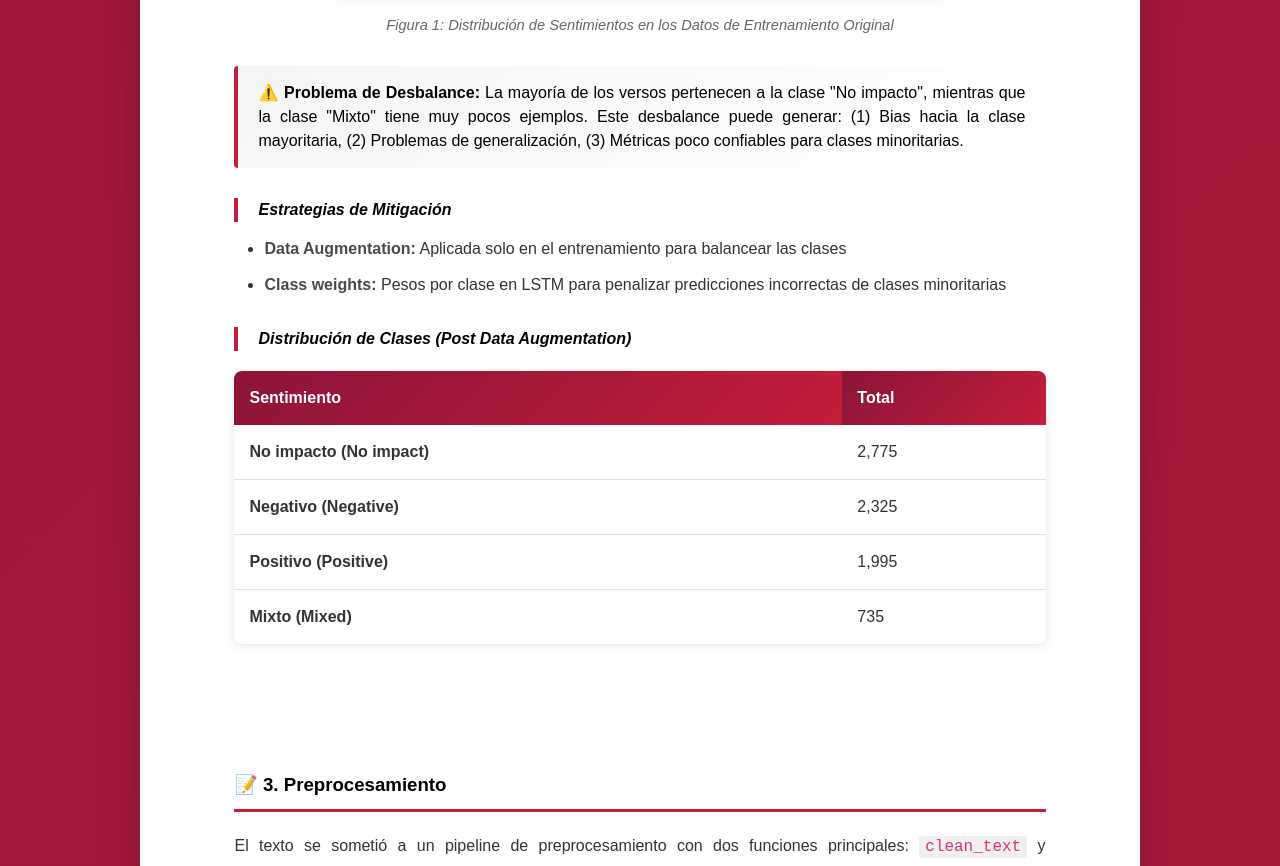
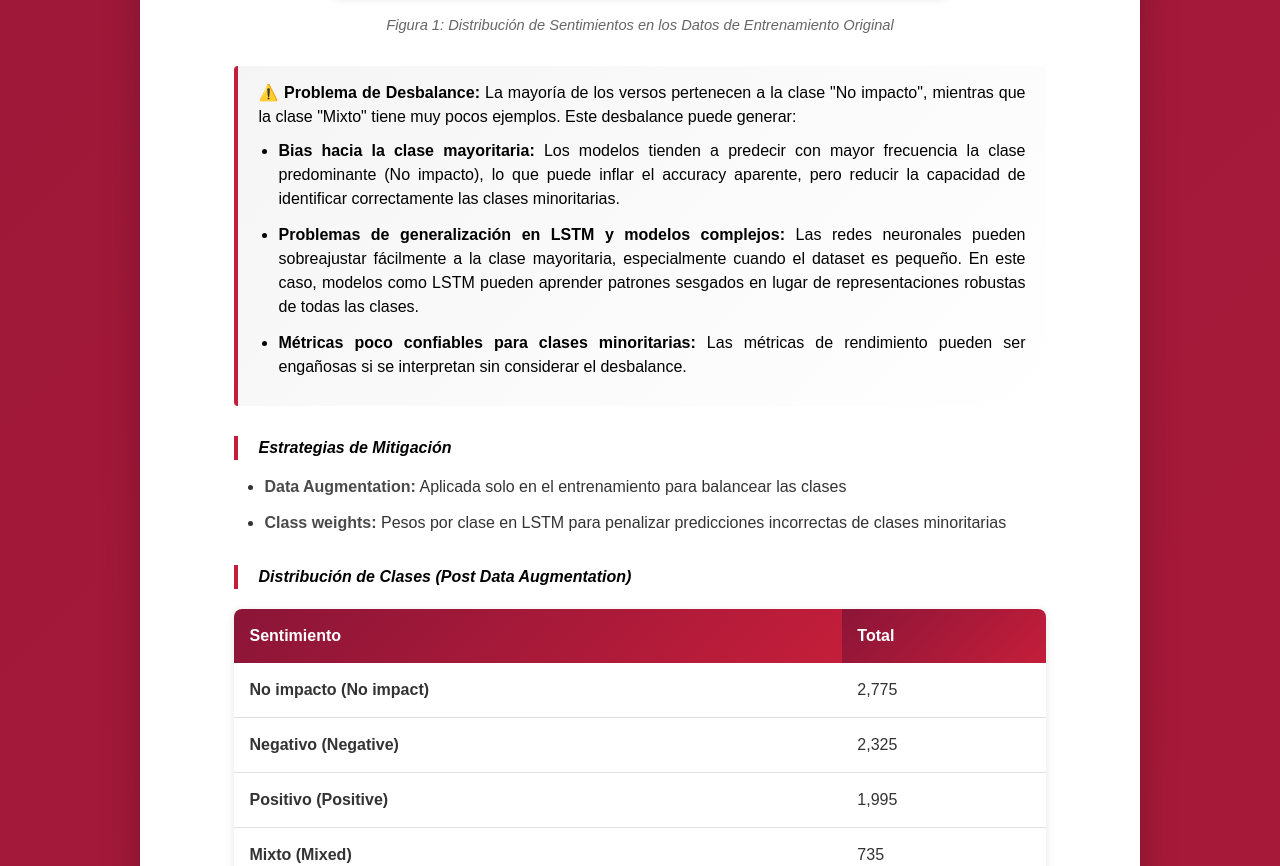
Before and after one commit to erikosobot/Sentiment-Analysis, a plain HTML site: page reporte_final_estructura.html in a window 1280 px wide. Shown: the part 5559-6425 px from the top of the page. Drawn offline with Linux system fonts and the light colour scheme.

Commit message:
Update sentiment distribution image alt text and enhance bias explanation for clarity

```diff
--- a/reporte_final_estructura.html
+++ b/reporte_final_estructura.html
@@ -1071,15 +1071,18 @@ ${html}
                 </table>
 
                 <div style="text-align: center; margin: 30px 0;">
-                    <img src="sentiment_distribution.png" alt="Gráfico de Distribución de Sentimientos en Datos de Entrenamiento" style="max-width: 100%; height: auto; border-radius: 8px; box-shadow: 0 2px 8px rgba(0, 0, 0, 0.1);">
+                    <img src="sentiment_distribution.png" alt="Gráfico de Distribución de Clases en Datos de Entrenamiento" style="max-width: 100%; height: auto; border-radius: 8px; box-shadow: 0 2px 8px rgba(0, 0, 0, 0.1);">
                     <p style="text-align: center; color: #666; font-size: 11pt; margin-top: 10px; font-style: italic;">Figura 1: Distribución de Sentimientos en los Datos de Entrenamiento Original</p>
                 </div>
 
                 <div class="highlight-box" style="background: linear-gradient(135deg, #f5f5f5 0%, #ffffff 100%); border-left-color: #C41E3A;">
                     <strong>⚠️ Problema de Desbalance:</strong> La mayoría de los versos pertenecen a la clase "No impacto",
                     mientras que la clase "Mixto" tiene muy pocos ejemplos. Este desbalance puede generar:
-                    (1) Bias hacia la clase mayoritaria, (2) Problemas de generalización, (3) Métricas poco confiables
-                    para clases minoritarias.
+                    <ul style="margin-left: 20px; margin-top: 10px; margin-bottom: 10px; line-height: 1.8;">
+                        <li><strong>Bias hacia la clase mayoritaria:</strong> Los modelos tienden a predecir con mayor frecuencia la clase predominante (No impacto), lo que puede inflar el accuracy aparente, pero reducir la capacidad de identificar correctamente las clases minoritarias.</li>
+                        <li><strong>Problemas de generalización en LSTM y modelos complejos:</strong> Las redes neuronales pueden sobreajustar fácilmente a la clase mayoritaria, especialmente cuando el dataset es pequeño. En este caso, modelos como LSTM pueden aprender patrones sesgados en lugar de representaciones robustas de todas las clases.</li>
+                        <li><strong>Métricas poco confiables para clases minoritarias:</strong> Las métricas de rendimiento pueden ser engañosas si se interpretan sin considerar el desbalance.</li>
+                    </ul>
                 </div>
 
                 <div class="section-subtitle">Estrategias de Mitigación</div>
```
